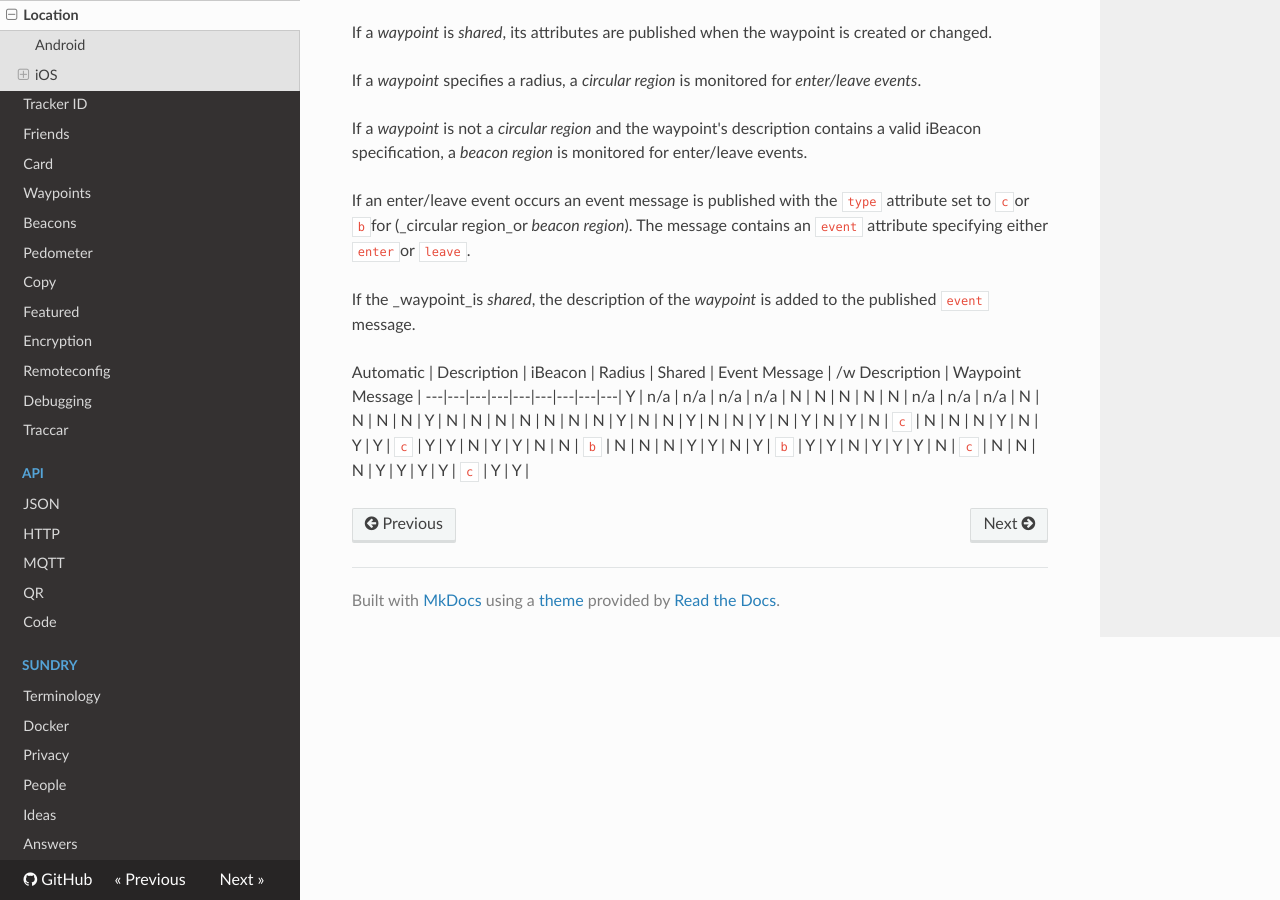
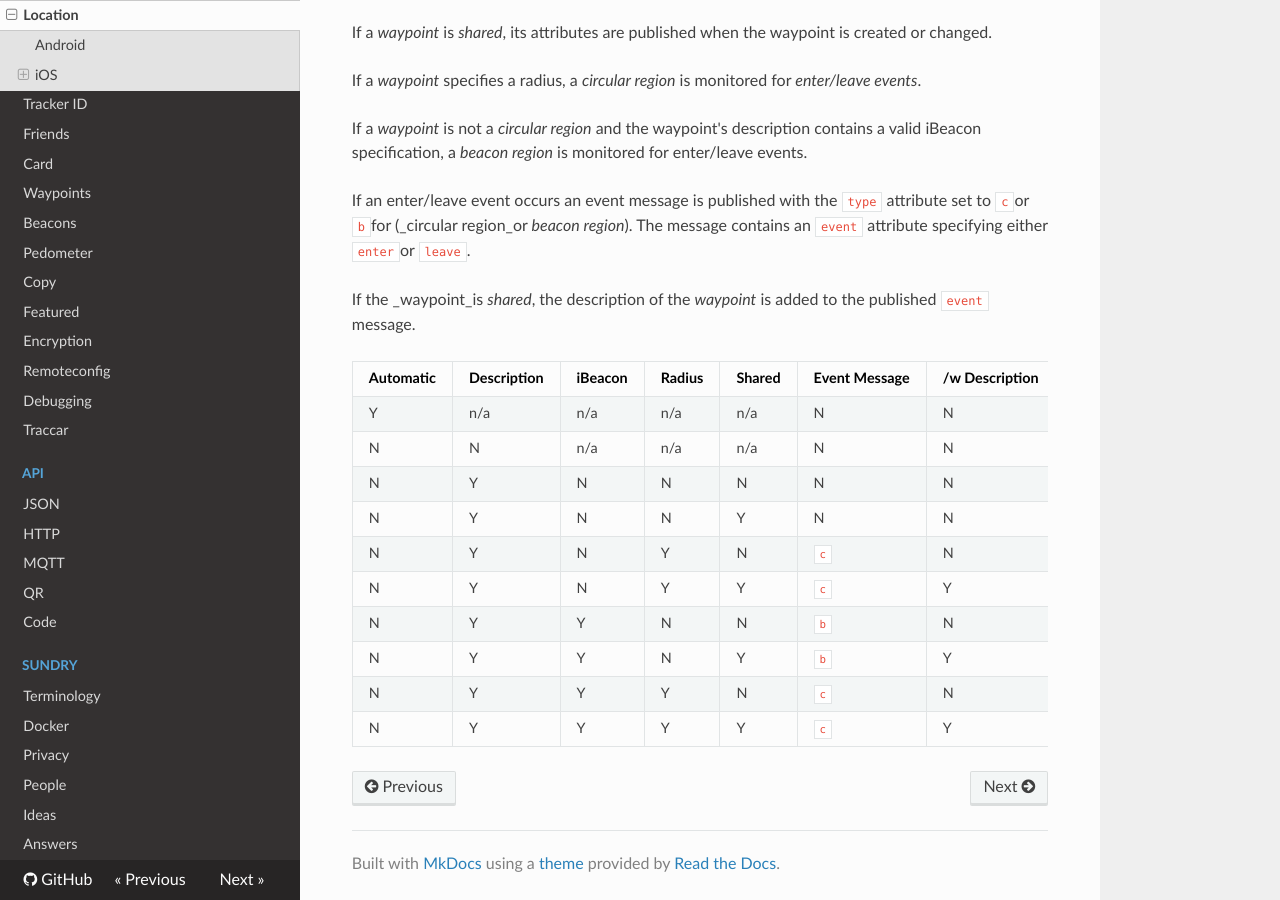
Before and after one commit to owntracks/booklet, an MkDocs documentation site: the page built from docs/features/location.md, in a window 1280 px wide and 900 px high, scrolled down 2779 px. Built offline with MkDocs 1.6.1, drawn with Linux system fonts in a browser that asks for light colours; nearby versions of some CDN libraries; old or Windows-style settings are respelled for this version of MkDocs.

Commit message:
Correct the syntax of table at the bottom

```diff
--- a/docs/features/location.md
+++ b/docs/features/location.md
@@ -118,15 +118,15 @@ If an enter/leave event occurs an event message is published with the `type` att
 
 If the _waypoint_is _shared_, the description of the _waypoint_ is added to the published `event` message.
 
-Automatic | Description | iBeacon | Radius | Shared | Event Message | /w Description | Waypoint Message |
----|---|---|---|---|---|---|---|---|
-Y | n/a |  n/a |  n/a |  n/a | N | N | N |
-N | N   | n/a |   n/a |  n/a | N | N | N |
-N | Y | N | N | N | N | N | N |
-N | Y | N | N | Y | N | N | Y |
-N | Y | N | Y | N | `c` | N | N |
-N | Y | N | Y | Y | `c` | Y | Y |
-N | Y | Y | N | N | `b` | N | N |
-N | Y | Y | N | Y | `b` | Y | Y |
-N | Y | Y | Y | N | `c` | N | N |
-N | Y | Y | Y | Y | `c` | Y | Y |
+| Automatic | Description | iBeacon | Radius | Shared | Event Message | /w Description | Waypoint Message |
+|-----------|-------------|---------|--------|--------|---------------|----------------|------------------|
+| Y         | n/a         | n/a     | n/a    | n/a    | N             | N              | N                |
+| N         | N           | n/a     | n/a    | n/a    | N             | N              | N                |
+| N         | Y           | N       | N      | N      | N             | N              | N                |
+| N         | Y           | N       | N      | Y      | N             | N              | Y                |
+| N         | Y           | N       | Y      | N      | `c`           | N              | N                |
+| N         | Y           | N       | Y      | Y      | `c`           | Y              | Y                |
+| N         | Y           | Y       | N      | N      | `b`           | N              | N                |
+| N         | Y           | Y       | N      | Y      | `b`           | Y              | Y                |
+| N         | Y           | Y       | Y      | N      | `c`           | N              | N                |
+| N         | Y           | Y       | Y      | Y      | `c`           | Y              | Y                |
```
